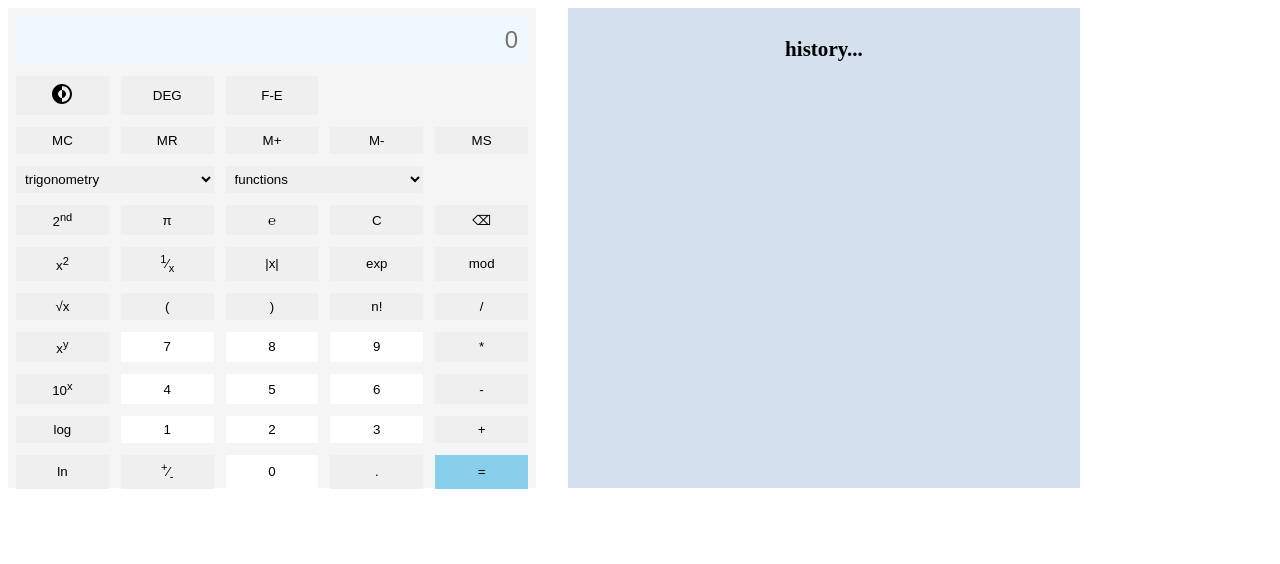
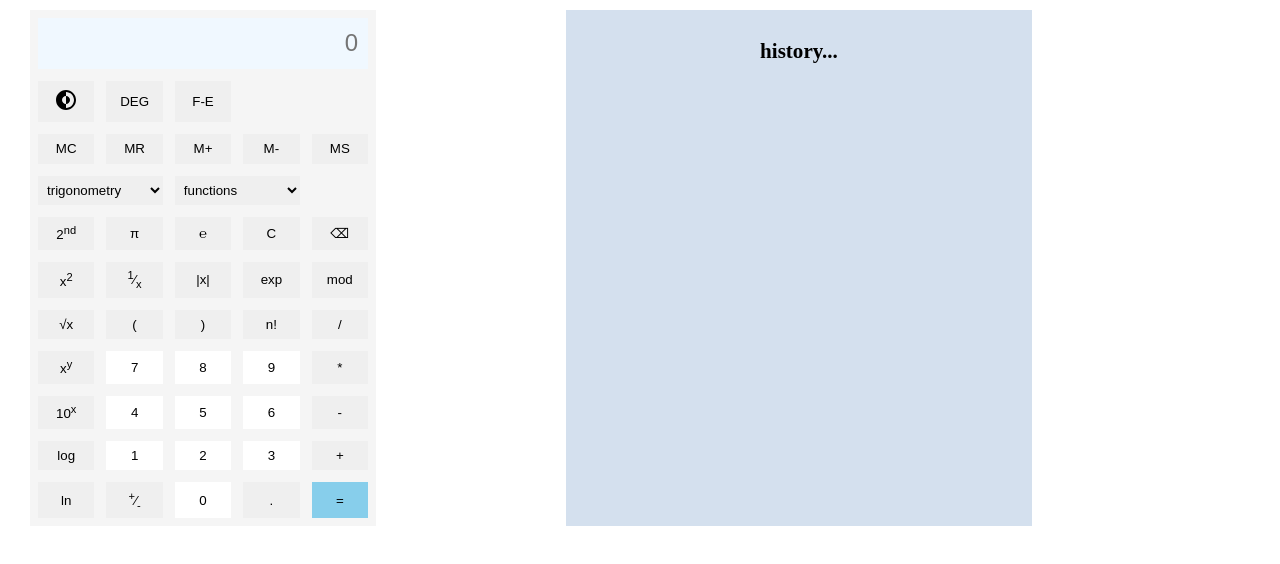
Before and after one commit to devmehta-simform/sci-calc-ts, a plain HTML site: page index.html in a window 1280 px wide. Drawn offline with Linux system fonts and the light colour scheme.

Commit message:
style: improved styling

```diff
--- a/styles/style.css
+++ b/styles/style.css
@@ -39,26 +39,40 @@ body.dark {
     background-color: lightslategray;
   }
 }
+body {
+  margin: 0;
+}
 .main-grid {
+  margin: 10px;
   display: grid;
-  grid-template-columns: 50% 50%;
+  grid-template-columns: repeat(auto-fill, minmax(350px, 1fr));
   width: 80vw;
   gap: 3rem;
-  grid-template-rows: 60vh;
+  align-items: stretch;
+  justify-content: center;
+  padding: 0 20px;
+  grid-auto-rows: 1fr;
 }
+
 .grid {
   display: grid;
   gap: 0.75rem;
   grid-template-columns: repeat(5, 1fr);
-  width: 40vw;
   background-color: whitesmoke;
   padding: 0.5rem;
+  box-sizing: border-box;
+  max-width: 450px;
+  width: fit-content;
 }
+
 .grid-history {
   background-color: #d4e0ee;
   overflow-y: auto;
   font-size: large;
   padding: 0.5rem;
+  height: 500px;
+  max-width: 450px;
+  width: 65vw;
 }
 ul {
   /* background-color: #fff2f1; */
```
